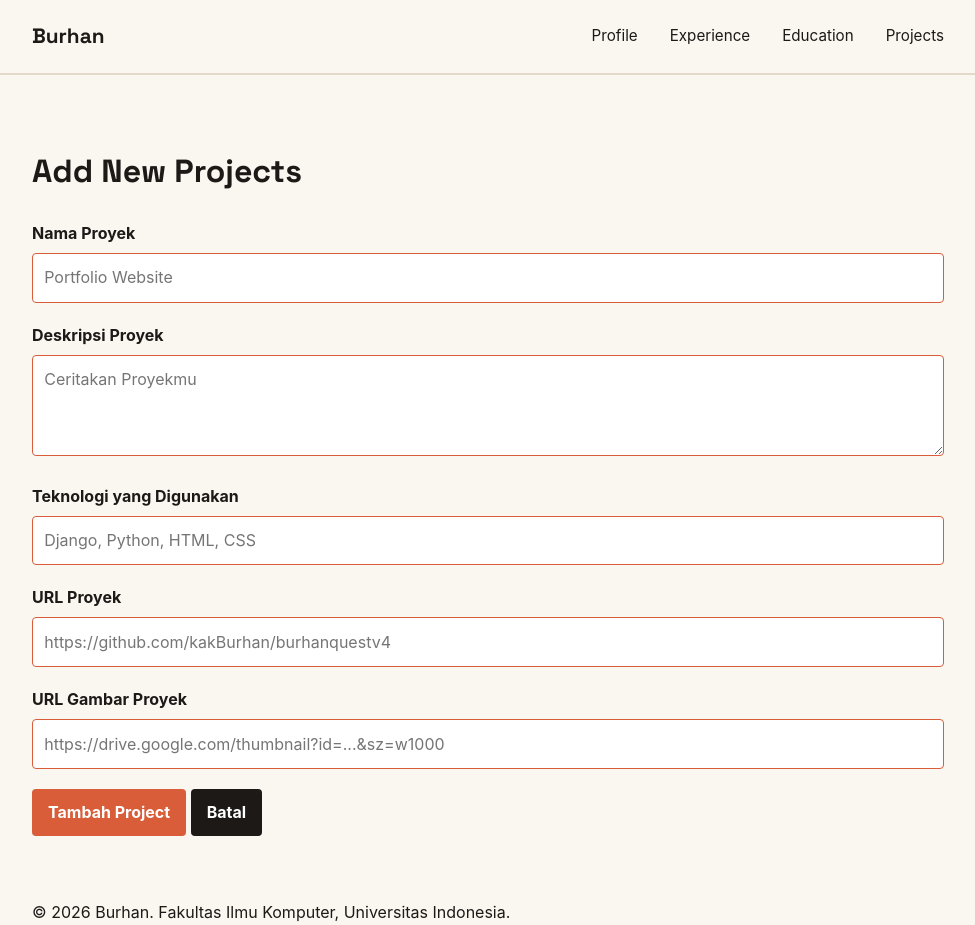
After one commit to Maxwelly12/myportofolio, a Django app: page /projects/add/ in a window 1280 px wide. The commit adds this page. Shown: the whole page, without its empty margins (152-1127 px from the left). Run offline with Django 5.2, Linux system fonts and the light colour scheme.

Commit message:
feat: Form dan Data Delivery

```diff
--- /dev/null
+++ b/main/forms.py
@@ -0,0 +1,52 @@
+from django.forms import ModelForm, TextInput, Textarea, URLInput
+
+from main.models import Project
+
+class ProjectForm(ModelForm):
+    class Meta:
+        model = Project
+        fields = [
+            "title",
+            "description",
+            "tech_stack",
+            "project_url",
+            "project_image_url",
+        ]
+
+        labels = {
+            "title": "Nama Proyek",
+            "description": "Deskripsi Proyek",
+            "tech_stack": "Teknologi yang Digunakan",
+            "project_url": "URL Proyek",
+            "project_image_url": "URL Gambar Proyek",
+        }
+
+        widgets = {
+            "title": TextInput(
+                attrs={
+                    "placeholder": "Portfolio Website",
+                    "maxlength": 255,
+                }
+            ),
+            "description": Textarea(
+                attrs={
+                    "placeholder": "Ceritakan Proyekmu",
+                    "rows": 3,
+                }
+            ),
+            "tech_stack": TextInput(
+                attrs={
+                    "placeholder": "Django, Python, HTML, CSS",
+                }
+            ),
+            "project_url": URLInput(
+                attrs={
+                    "placeholder": "https://github.com/kakBurhan/burhanquestv4",
+                }
+            ),
+            "project_image_url": URLInput(
+                attrs={
+                    "placeholder": "https://drive.google.com/thumbnail?id=...&sz=w1000",
+                }
+            ),
+        }
--- a/main/urls.py
+++ b/main/urls.py
@@ -1,6 +1,14 @@
 from django.urls import path
 
-from main.views import show_main, show_experience, show_education
+from main.views import (
+    show_main,
+    show_experience,
+    show_education,
+    show_projects,
+    get_projects_json,
+    delete_project,
+    create_project
+)
 
 app_name = "main"
 
@@ -8,4 +16,8 @@ urlpatterns = [
     path("", show_main, name="show_main"),
     path("experience/", show_experience, name="show_experience"),
     path("education/", show_education, name="show_education"),
+    path("projects/add/", create_project, name="create_project"),
+    path("projects/", show_projects, name="show_projects"),
+    path("api/projects/", get_projects_json, name="get_projects_json"),
+    path("projects/<uuid:project_id>/delete/",delete_project,name="delete_project"),
 ]
--- a/main/views.py
+++ b/main/views.py
@@ -1,6 +1,12 @@
 from django.shortcuts import render
+from django.contrib import messages
+from django.core import serializers
+from django.http import HttpResponse
+from django.shortcuts import get_object_or_404, redirect, render
 
-from main.models import Experience, Education
+from main.models import Experience, Education, Project
+from main.forms import ProjectForm
+
 # Create your views here.
 
 def show_main(request):
@@ -33,3 +39,53 @@ def show_education(request) :
         "education_list": Education.objects.all(),
     }
     return render(request, "education.html", context)
+
+def create_project(request):
+    form = ProjectForm(request.POST or None)
+
+    if request.method == "POST" and form.is_valid():
+        form.save()
+        messages.success(request, "Proyek baru berhasil ditambahkan!")
+        return redirect("main:show_projects")
+
+    context = {
+        "name": "Burhan",
+        "form": form,
+    }
+    return render(request, "projects_form.html", context)
+
+def show_projects(request):
+    json_response = get_projects_json(request)
+
+    projects = serializers.deserialize(
+        "json",
+        json_response.content.decode("utf-8"),
+    )
+    projects = [project.object for project in projects]
+    title_query = request.GET.get("title", "").strip()
+    context = {
+        "name": "Maxwelly F.H.  Simatupang",
+        "project_list": Project.objects.all(),
+        "title_query": title_query,
+    }
+    return render(request, "project.html", context)
+
+def get_projects_json(request):
+    title_query = request.GET.get("title", "").strip()
+    projects = Project.objects.all()
+
+    if title_query:
+        projects = projects.filter(title__icontains=title_query)
+
+    projects_json = serializers.serialize("json", projects)
+    return HttpResponse(projects_json, content_type="application/json")
+
+def delete_project(request, project_id):
+    project = get_object_or_404(Project, pk=project_id)
+
+    if request.method == "POST":
+        project.delete()
+        messages.success(request, "Project berhasil dihapus!")
+        return redirect("main:show_projects")
+
+    return redirect("main:show_projects")
--- a/portofolio/settings.py
+++ b/portofolio/settings.py
@@ -129,3 +129,5 @@ MAILERS = {
         'BACKEND': 'django.core.mail.backends.console.EmailBackend',
     },
 }
+
+CSRF_TRUSTED_ORIGINS = ["https://pws.cs.ui.ac.id/maxwelly.fh/myportofolio"]
--- a/static/css/style.css
+++ b/static/css/style.css
@@ -410,3 +410,268 @@ h1,
   margin: 0.5rem 0;
   font-size: 1.25rem;
 }
+
+.project-form {
+    width: 100%;
+    max-width: 100%;
+    margin-top: 1.5rem;
+}
+
+.form-group {
+    margin-bottom: 1.25rem;
+}
+
+.form-group label {
+    display: block;
+    margin-bottom: 0.4rem;
+    font-weight: 700;
+}
+
+.form-group input,
+.form-group textarea {
+    width: 100%;
+    box-sizing: border-box;
+    padding: 0.7rem;
+    border: 1px solid var(--accent);
+    border-radius: var(--radius);
+    font: inherit;
+    transition:
+        border-color 0.2s ease,
+        outline-color 0.2s ease;
+}
+
+.form-group input:focus,
+.form-group textarea:focus {
+    outline: 2px solid var(--accent);
+    border-color: var(--accent);
+}
+
+.form-error {
+    color: #b42318;
+    font-size: 0.85rem;
+    margin-top: 0.35rem;
+}
+
+.button {
+    display: inline-block;
+    height: fit-content;
+    border: 0;
+    border-radius: var(--radius);
+    padding: 0.65rem 1rem;
+    background: var(--accent);
+    color: white;
+    cursor: pointer;
+    font: inherit;
+    font-weight: 700;
+    text-decoration: none;
+}
+
+.button-secondary {
+    background: var(--ink);
+}
+
+.project-header {
+    width: 100%;
+    display: flex;
+    justify-content: space-between;
+    align-items: center;
+    gap: 1rem;
+    margin-bottom: 1.5rem;
+}
+
+.project-grid {
+    grid-template-columns: repeat(2, minmax(0, 1fr));
+}
+
+.project-grid .experience-card {
+    display: flex;
+    flex-direction: column;
+}
+
+.project-image {
+    display: block;
+    width: 100%;
+    height: auto;
+    border: 1px solid black;
+    border-radius: var(--radius);
+}
+
+.project-header h1 {
+    margin-bottom: 0;
+}
+
+.project-add-button {
+    display: inline-flex;
+    align-items: center;
+    gap: 0.45rem;
+}
+
+.project-add-button span {
+    font-size: 1.25rem;
+    line-height: 1;
+}
+
+.project-search {
+    display: flex;
+    gap: 0.75rem;
+    margin-bottom: 1.5rem;
+}
+
+.project-search__input {
+    width: 100%;
+    min-width: 0;
+    padding: 0.7rem;
+    border: 1px solid var(--line);
+    border-radius: var(--radius);
+    background: #fff;
+    color: var(--ink);
+    font: inherit;
+}
+
+.project-search__input:focus {
+    outline: 2px solid var(--accent);
+    border-color: var(--accent);
+}
+
+.project-actions {
+    display: flex;
+    align-items: center;
+    flex-wrap: wrap;
+    gap: 20px;
+    margin-top: 1rem;
+}
+
+.project-actions .button {
+    font-size: 0.85rem;
+    font-weight: 600;
+}
+
+.project-card-actions {
+    display: flex;
+    flex-direction: column;
+    margin-top: auto;
+}
+
+.hide {
+    display: none !important;
+}
+
+.project-actions .experience-status {
+    margin-top: 0;
+}
+
+.project-delete-modal {
+    display: none;
+    position: fixed;
+    inset: 0;
+    width: 100%;
+    height: 100%;
+    max-width: none;
+    max-height: none;
+    margin: 0;
+    padding: 1rem;
+    border: 0;
+    background: transparent;
+    z-index: 10;
+    align-items: center;
+    justify-content: center;
+}
+
+.project-delete-modal:popover-open {
+    display: flex;
+}
+
+.project-delete-modal__backdrop {
+    position: absolute;
+    inset: 0;
+    width: 100%;
+    height: 100%;
+    border: 0;
+    padding: 0;
+    background: rgba(28, 25, 23, 0.58);
+    cursor: default;
+}
+
+.project-delete-modal__content {
+    position: relative;
+    z-index: 1;
+    width: min(100%, 480px);
+    padding: 1.5rem;
+    background: var(--paper);
+    border: 1px solid var(--line);
+    border-radius: var(--radius);
+    box-shadow: 0 1rem 3rem rgba(28, 25, 23, 0.22);
+}
+
+.project-delete-modal__content h2 {
+    margin: 0 0 0.75rem;
+    font-family:
+        "Space Grotesk",
+        -apple-system,
+        sans-serif;
+    font-size: 1.5rem;
+}
+
+.project-delete-modal__close {
+    position: absolute;
+    top: 1rem;
+    right: 1rem;
+    border: 0;
+    padding: 0;
+    background: transparent;
+    color: var(--text-muted);
+    font-size: 1.8rem;
+    line-height: 1;
+    cursor: pointer;
+}
+
+.project-delete-modal__actions {
+    display: flex;
+    justify-content: flex-end;
+    gap: 0.75rem;
+    margin-top: 1.5rem;
+}
+
+.button-danger {
+    background: #b42318;
+}
+
+@media (max-width: 600px) {
+    .project-header {
+        align-items: flex-start;
+        flex-direction: column;
+    }
+
+    .project-add-button {
+        width: 100%;
+        justify-content: center;
+    }
+
+    .project-search {
+        flex-direction: column;
+    }
+
+    .project-search .button {
+        width: 100%;
+    }
+
+    .project-delete-modal {
+        align-items: flex-end;
+        padding: 0;
+    }
+
+    .project-delete-modal__content {
+        width: 100%;
+        padding: 1.25rem;
+        border-radius: var(--radius) var(--radius) 0 0;
+    }
+
+    .project-delete-modal__actions {
+        flex-direction: column-reverse;
+    }
+
+    .project-delete-modal__actions .button {
+        width: 100%;
+        text-align: center;
+    }
+}
--- /dev/null
+++ b/templates/base.html
@@ -0,0 +1,33 @@
+{% load static %}
+<!DOCTYPE html>
+<html lang="en">
+<head>
+    <meta charset="UTF-8" />
+    <meta name="viewport" content="width=device-width, initial-scale=1.0" />
+    <link rel="preconnect" href="https://fonts.googleapis.com">
+    <link rel="preconnect" href="https://fonts.gstatic.com" crossorigin>
+    <link href="https://fonts.googleapis.com/css2?family=Space+Grotesk:wght@500;700&display=swap" rel="stylesheet">
+    <link rel="stylesheet" href="/static/css/style.css">
+    {% block meta %} {% endblock meta %}
+</head>
+<body>
+  <header class="site-header">
+    <div class="container">
+        <a href="{% url 'main:show_main' %}" class="brand">{{ name }}</a>
+        <nav>
+            <a href="{% url 'main:show_main' %}">Profile</a>
+            <a href="{% url 'main:show_experience' %}">Experience</a>
+            <a href="{% url 'main:show_education' %}">Education</a>
+            <a href="{% url 'main:show_projects' %}">Projects</a>
+        </nav>
+    </div>
+  </header>
+  {% block content %} {% endblock content %}
+
+  <footer class="site-footer">
+      <div class="container">
+          <p>&copy; 2026 {{ name }}. Fakultas Ilmu Komputer, Universitas Indonesia.</p>
+      </div>
+  </footer>
+</body>
+</html>
--- a/templates/education.html
+++ b/templates/education.html
@@ -20,6 +20,8 @@
           <a href="{% url 'main:show_main' %}">Profile</a>
           <a href="{% url 'main:show_education' %}">Education</a>
           <a href="{% url 'main:show_experience' %}">Experience</a>
+          <a href="{% url 'main:show_projects' %}">Projects</a>
+
         </nav>
       </div>
     </header>
--- a/templates/experience.html
+++ b/templates/experience.html
@@ -20,6 +20,8 @@
           <a href="{% url 'main:show_main' %}">Profile</a>
           <a href="{% url 'main:show_education' %}">Education</a>
           <a href="{% url 'main:show_experience' %}">Experience</a>
+          <a href="{% url 'main:show_projects' %}">Projects</a>
+
         </nav>
       </div>
     </header>
--- /dev/null
+++ b/templates/projects_form.html
@@ -0,0 +1,29 @@
+{% extends "base.html" %}
+{% block meta %}
+    <title>Add Project - {{ name }}</title>
+{% endblock meta %}
+{% block content %}
+    <main>
+        <section class="experience-section">
+            <div class="container">
+                <h1>Add New Projects</h1>
+                <form method="post"
+                      action="{% url 'main:create_project' %}"
+                      class="project-form">
+                    {% csrf_token %}
+                    {% for field in form %}
+                        <div class="form-group">
+                            <label for="{{ field.id_for_label }}">{{ field.label }}</label>
+                            {{ field }}
+                            {% for error in field.errors %}
+                                <p class="form-error">{{ error }}</p>
+                            {% endfor %}
+                        </div>
+                    {% endfor %}
+                    <button type="submit" class="button">Tambah Project</button>
+                    <a href="{% url 'main:show_projects' %}" class="button button-secondary">Batal</a>
+                </form>
+            </div>
+        </section>
+    </main>
+{% endblock content %}
```
Also changed, not shown: main/models.py (+11 -0 lines), templates/components/project_delete_modal.html (added, +43 -0 lines), templates/index.html (+4 -35 lines), templates/project.html (added, +60 -0 lines), README.md, db.sqlite3, main/migrations/0004_project.py (added), 1 other file.
